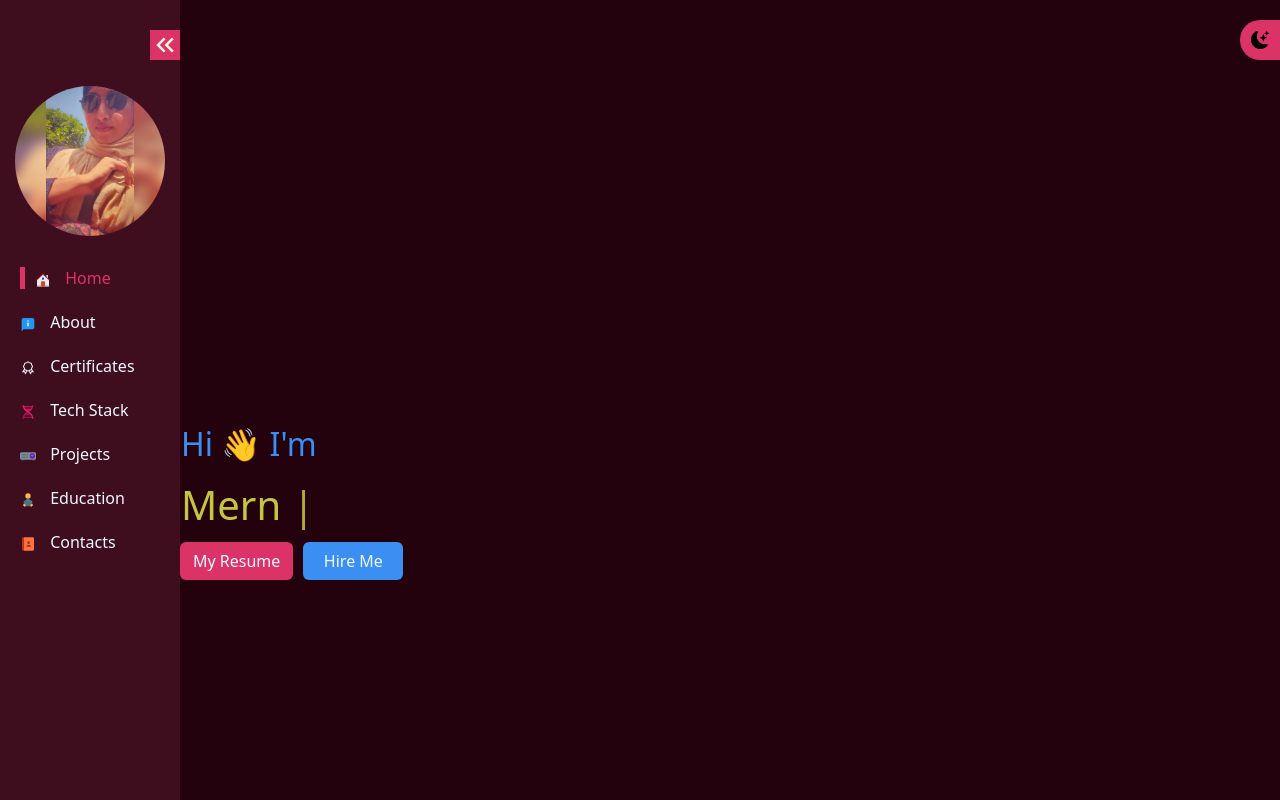
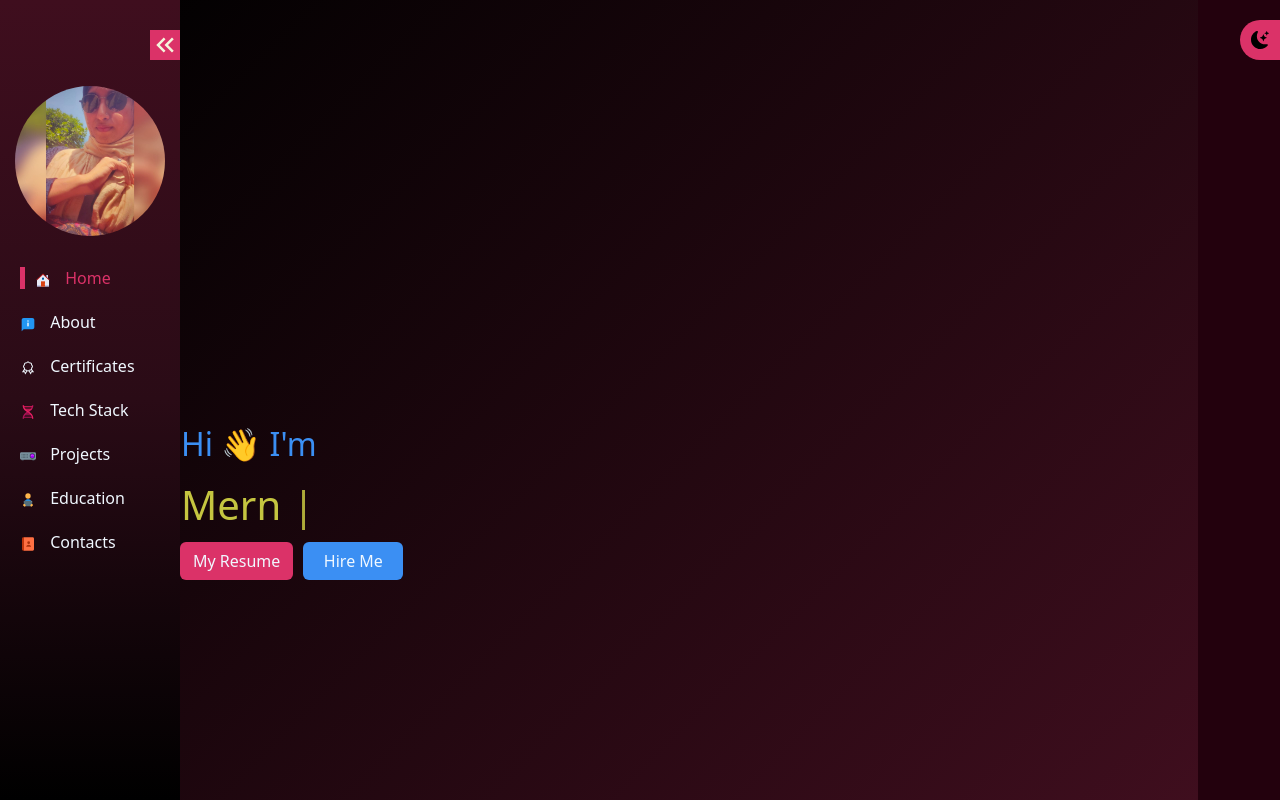
Before and after one commit to Reshma-Sam/My_Portfolio_Mern, a React (Vite) app in the folder client/: page / in a window 1280 px wide. Shown: the top 800 px of the page. Built offline with nearby package versions, Linux system fonts and the light colour scheme.

Commit message:
Background colour is set

```diff
--- a/client/src/Components/Layout/layout.css
+++ b/client/src/Components/Layout/layout.css
@@ -5,7 +5,9 @@
 
 .sidebar {
     height: 100vh;
-    background-color: #3f0e1e;
+     background: linear-gradient(to bottom, #3f0e1e 0%, #2a0b16 50%, #000000 100%);
+     /* background: linear-gradient(135deg,#000000, #3f0e1e); */
+
     width: 70px;
     position: fixed;
 }
--- a/client/src/Pages/Home/home.css
+++ b/client/src/Pages/Home/home.css
@@ -2,6 +2,7 @@
     height: 100vh;
     color: white;
     margin-left: 100px;
+    background: linear-gradient(135deg,#000000, #3f0e1e);
 }
 
 .home-content h2 {
```
